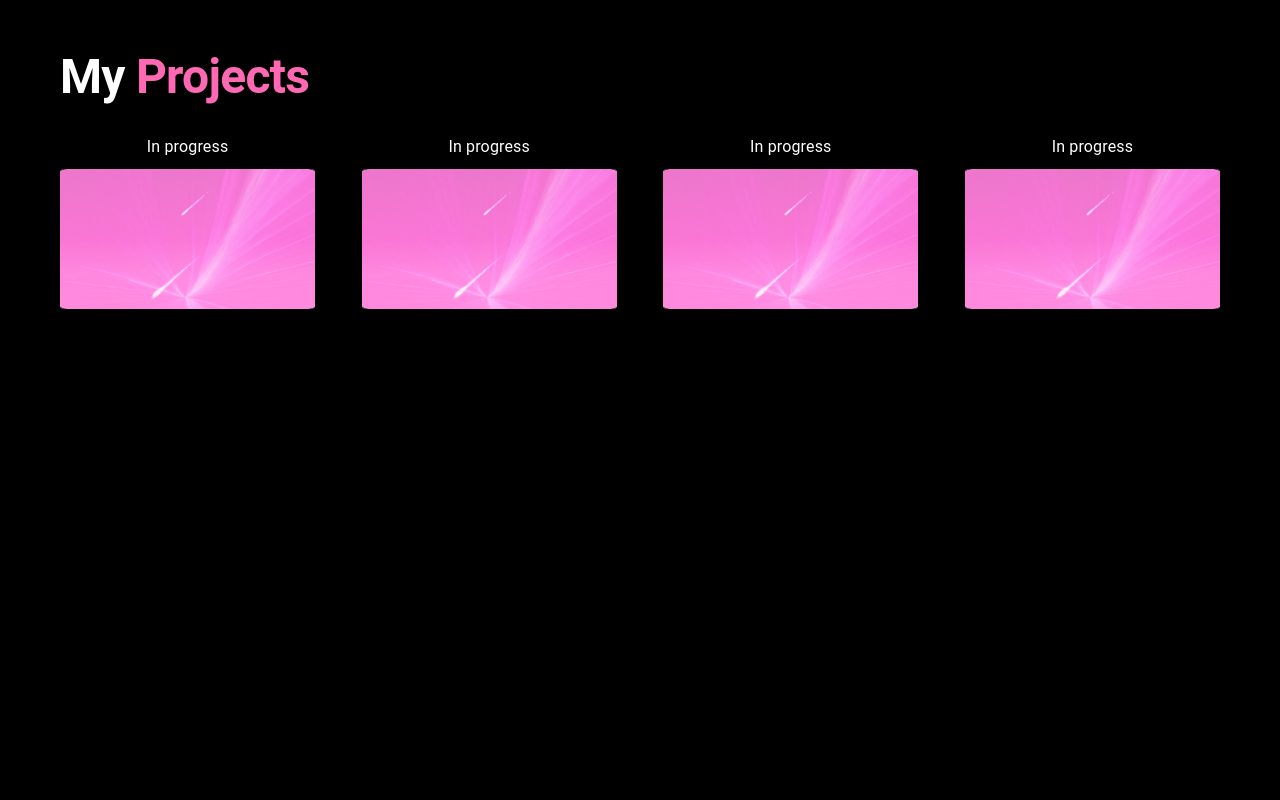
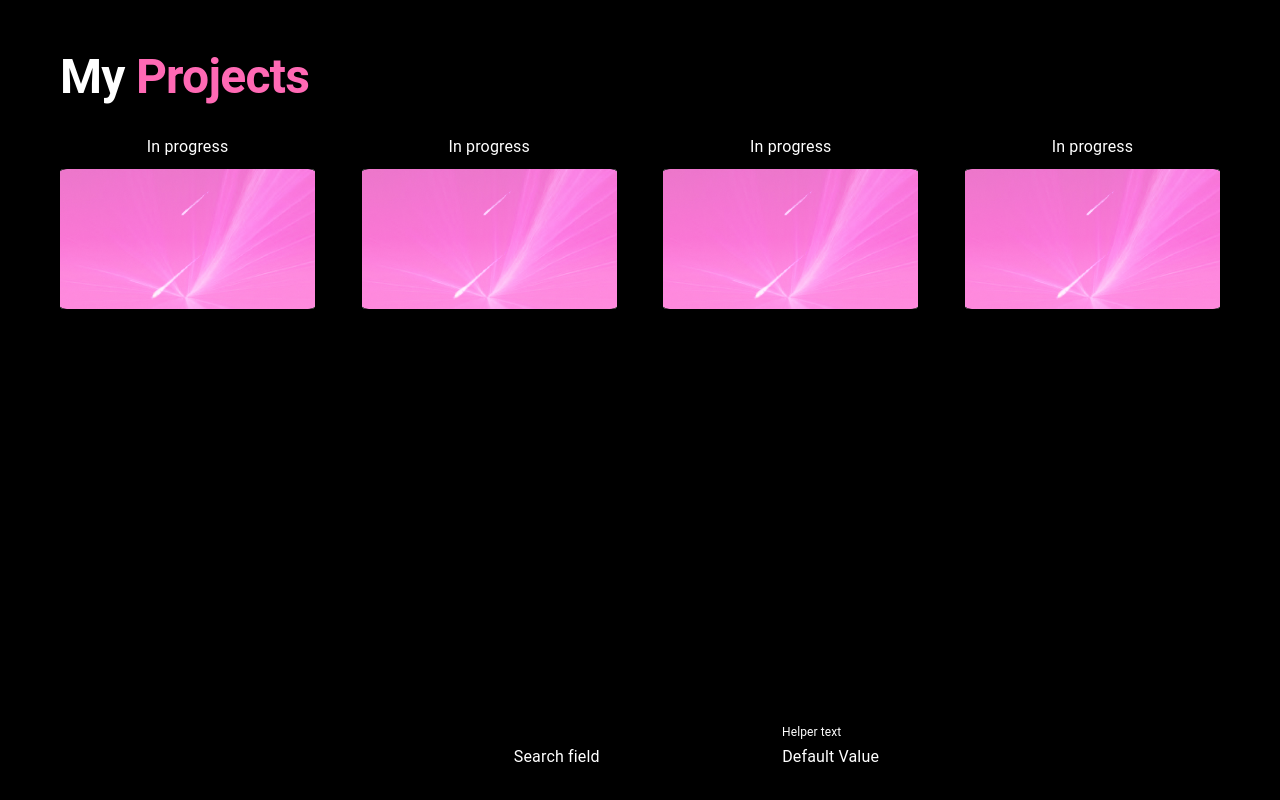
Before and after one commit to matin0014/matin0014.github.io, a React (Create React App) app: page / in a window 1280 px wide. Shown: the part 935-1735 px from the top of the page. Before the commit the page ends 1254 px from the top, so only its background shows below. Built offline with nearby package versions, Linux system fonts and the light colour scheme.

Commit message:
text fields

```diff
--- a/src/App.js
+++ b/src/App.js
@@ -3,7 +3,8 @@ import './App.css';
 import ButtonAppBar from './component/buttonAppBar';
 import Hero from "./component/hero"
 import Projects from "./component/projects";
-import Techstack from "./component/techstack"
+import Techstack from "./component/techstack";
+import Contactme from "./component/contactme";
 function App() {
   return (
     <div className="App">
@@ -12,6 +13,7 @@ function App() {
         <Hero />
         <Techstack />
         <Projects />
+        <Contactme />
 
 
     </div>
--- a/src/component/contactme.js
+++ b/src/component/contactme.js
@@ -0,0 +1,174 @@
+import * as React from 'react';
+import Box from '@mui/material/Box';
+import TextField from '@mui/material/TextField';
+
+export default function FormPropsTextFields() {
+  return (
+    <Box
+      component="form"
+      sx={{
+        '& .MuiTextField-root': { m: 1, width: '25ch' },
+        color: 'white'
+      }}
+      noValidate
+      autoComplete="off"
+    >
+      <div>
+        <TextField
+          required
+          id="outlined-required"
+          label="Required"
+          defaultValue="Hello World"
+
+        />
+        <TextField
+          disabled
+          id="outlined-disabled"
+          label="Disabled"
+          defaultValue="Hello World"
+        />
+        <TextField
+          id="outlined-password-input"
+          label="Password"
+          type="password"
+          autoComplete="current-password"
+        />
+        <TextField
+          id="outlined-read-only-input"
+          label="Read Only"
+          defaultValue="Hello World"
+          InputProps={{
+            readOnly: true,
+          }}
+        />
+        <TextField
+          id="outlined-number"
+          label="Number"
+          type="number"
+          InputLabelProps={{
+            shrink: true,
+          }}
+        />
+        <TextField id="outlined-search" label="Search field" type="search" />
+        <TextField
+          id="outlined-helperText"
+          label="Helper text"
+          defaultValue="Default Value"
+          helperText="Some important text"
+        />
+      </div>
+      <div>
+        <TextField
+          required
+          id="filled-required"
+          label="Required"
+          defaultValue="Hello World"
+          variant="filled"
+        />
+        <TextField
+          disabled
+          id="filled-disabled"
+          label="Disabled"
+          defaultValue="Hello World"
+          variant="filled"
+        />
+        <TextField
+          id="filled-password-input"
+          label="Password"
+          type="password"
+          autoComplete="current-password"
+          variant="filled"
+        />
+        <TextField
+          id="filled-read-only-input"
+          label="Read Only"
+          defaultValue="Hello World"
+          InputProps={{
+            readOnly: true,
+          }}
+          variant="filled"
+        />
+        <TextField
+          id="filled-number"
+          label="Number"
+          type="number"
+          InputLabelProps={{
+            shrink: true,
+          }}
+          variant="filled"
+        />
+        <TextField
+          id="filled-search"
+          label="Search field"
+          type="search"
+          variant="filled"
+        />
+        <TextField
+          id="filled-helperText"
+          label="Helper text"
+          defaultValue="Default Value"
+          helperText="Some important text"
+          variant="filled"
+        />
+      </div>
+      <div>
+        <TextField
+          required
+          id="standard-required"
+          label="Required"
+          defaultValue="Hello World"
+          variant="standard"
+        />
+        <TextField
+          disabled
+          id="standard-disabled"
+          label="Disabled"
+          defaultValue="Hello World"
+          variant="standard"
+        />
+        <TextField
+          id="standard-password-input"
+          label="Password"
+          type="password"
+          autoComplete="current-password"
+          variant="standard"
+        />
+        <TextField
+          id="standard-read-only-input"
+          label="Read Only"
+          defaultValue="Hello World"
+          InputProps={{
+            readOnly: true,
+          }}
+          variant="standard"
+        />
+        <TextField
+          id="standard-number"
+          label="Number"
+          type="number"
+          InputLabelProps={{
+            shrink: true,
+          }}
+          variant="standard"
+        />
+        <TextField
+          id="standard-search"
+          label="Search field"
+          type="search"
+          variant="standard"
+          InputLabelProps={{ style: { color: 'white' } }} // Ensure label text color contrasts
+          InputProps={{ style: { color: 'white' } }} // Ensure input text color contrasts
+        />
+        <TextField
+          id="standard-helperText"
+          label="Helper text"
+          defaultValue="Default Value"
+          helperText="Some important text"
+          variant="standard"
+          InputLabelProps={{ style: { color: 'white' } }} // Ensure label text color contrasts
+          InputProps={{ style: { color: 'white' } }} // Ensure input text color contrasts
+        />
+      </div>
+    </Box>
+  );
+}
```
